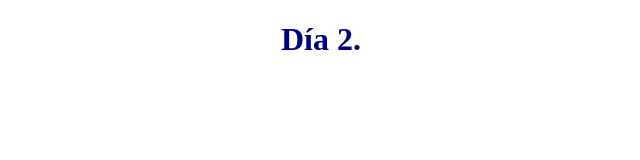
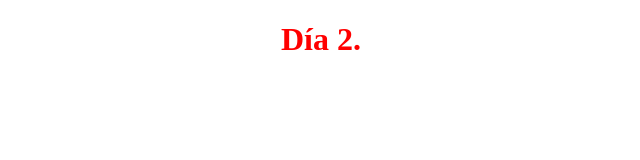
Before and after one commit to jprpich/day-2-full-stack-2018, a plain HTML site: page index.html in a window 1280 px wide. Shown: the whole page, without its empty margins (319-959 px from the left). Drawn offline with Linux system fonts and the light colour scheme.

Commit message:
change the body color to red

```diff
--- a/styles.css
+++ b/styles.css
@@ -1,3 +1,3 @@
 body {
-  color: navy;
+  color: red;
 }
```
